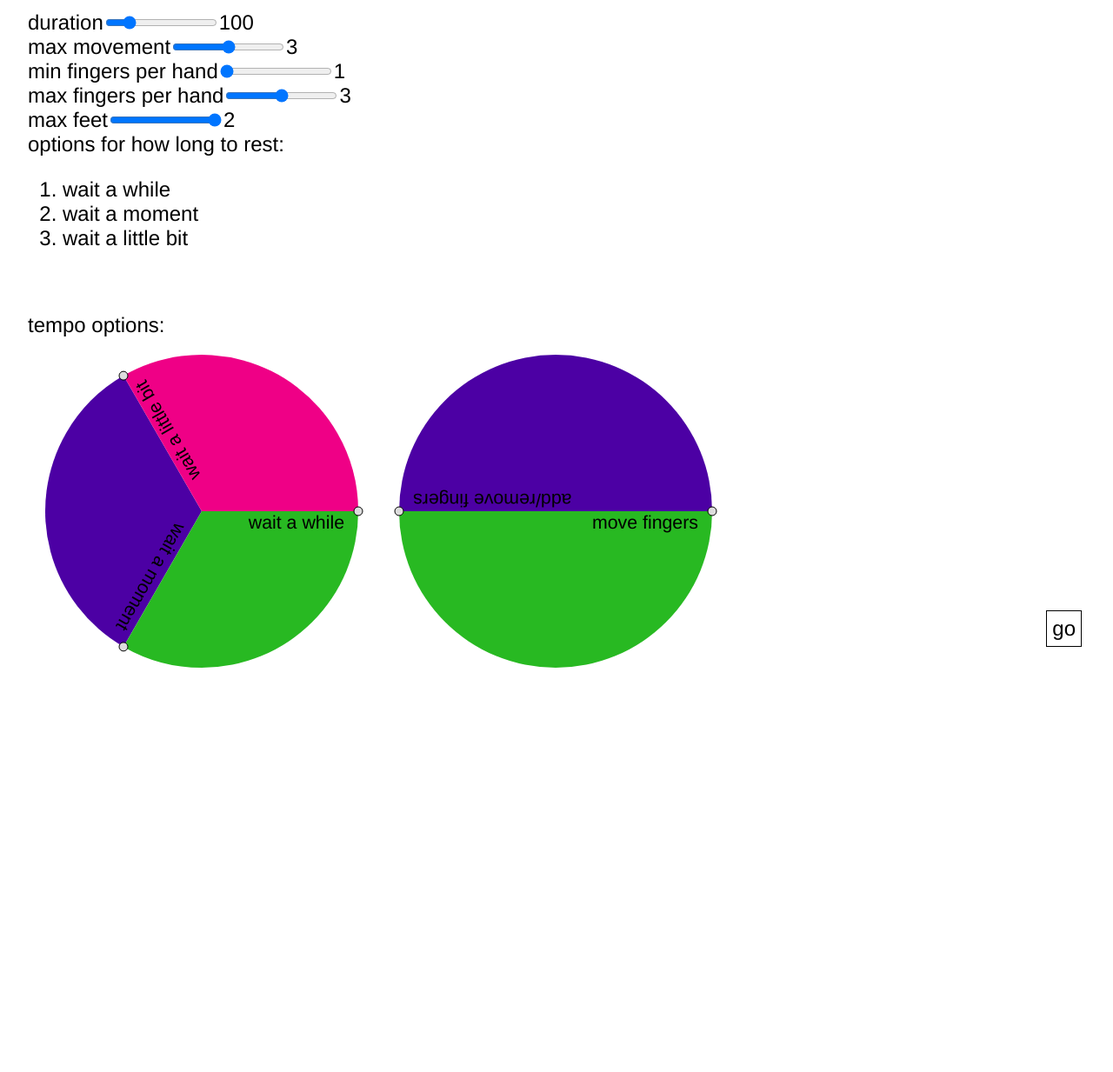
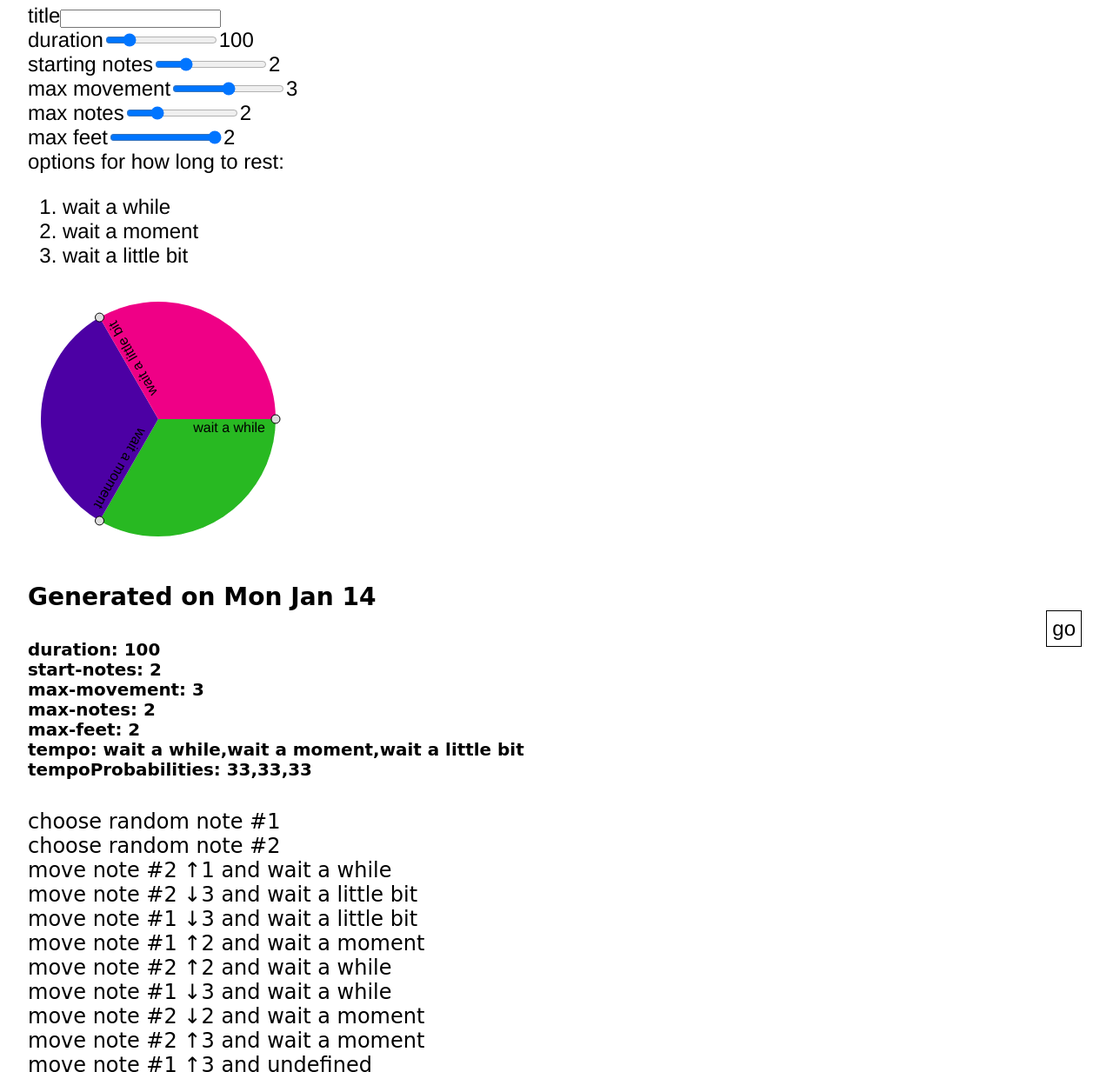
Before and after one commit to hvandusen/organ-composer, a website: page index.html in a window 1280 px wide. Shown: the part 20-1253 px from the top of the page at 87% size. Before the commit the page ends 862 px from the top, so only its background shows below. Drawn offline with Linux system fonts and the light colour scheme.

Commit message:
version 1.0...

```diff
--- a/index.html
+++ b/index.html
@@ -4,6 +4,7 @@
     <meta charset="UTF-8">
     <title>title</title>
     <link rel="stylesheet" href="styles.css">
+    <link media="print" href="print.css">
     <script type="text/javascript" src="jquery-3.3.1.min.js">
     </script>
     <script type="text/javascript" src="draggable-piechart.js"></script>
@@ -13,10 +14,11 @@
       go
     </div>
     <div class="config">
+      <label class="title" for="title">title<input type="text" name="title"><span></span></label>
       <label for="duration">duration<input type="range" name="duration" min="10" max="500" value="100" step="1"><span></span></label>
+      <label for="start-notes">starting notes<input type="range" name="start-notes" min="1" max="5" value="2" step="1"><span></span></label>
       <label for="max-movement">max movement<input type="range" name="max-movement" min="1" max="5" value="3" step="1"><span></span></label>
-      <label for="min-fingers">min fingers per hand<input type="range" name="min-fingers" min="1" max="5" value="1" step="1"><span></span></label>
-      <label for="max-fingers">max fingers per hand<input type="range" name="max-fingers" min="1" max="5" value="3" step="1"><span></span></label>
+      <label for="max-notes">max notes<input type="range" name="max-notes" min="1" max="5" value="2" step="1"><span></span></label>
       <label for="max-feet">max feet<input type="range" name="max-feet" min="0" max="2" value="2"><span></span></label>
       <label for="tempo">options for how long to rest:<ol class="tempo" name="tempo" contenteditable="true">
         <li>wait a while</li>
@@ -26,14 +28,15 @@
       </label>
     </div>
     <div class="probabilities">
-      <div class="">
-        tempo options:
-      </div>
-      <canvas id="tempoPieChart" width="400" height="400"></canvas>
-      <canvas id="stepPieChart" width="400" height="400"></canvas>
+      <canvas id="tempoPieChart" width="300" height="300"></canvas>
+      <!-- <canvas id="stepPieChart" width="400" height="400"></canvas> -->
     </div>
     <div class="score">
+      <h1>Score</h1>
+      <div class="score-info"></div>
+      <div class="score-steps">
 
+      </div>
     </div>
     <script type="text/javascript" src="script.js"></script>
   </body>
--- a/script.js
+++ b/script.js
@@ -1,7 +1,38 @@
-var options = {steps:["move fingers","add/remove fingers"]};
+var options = {steps:["move notes","add/remove notes"]};
 var colors = ["#28B922","#4C00A4","#EF0086","#F86519","#F9F72A","#8E723D","#80807E","#FFFFFF",]
 var tempoPieChart;
 var stepPieChart;
+var programVersion = 1.0;
+var todaysDate = Date().split(" ").slice(0,3).join(" ");
+var scoreStatus = {
+  notes: []
+};
+
+Array.prototype.equals = function (array) {
+    // if the other array is a falsy value, return
+    if (!array)
+        return false;
+
+    // compare lengths - can save a lot of time
+    if (this.length != array.length)
+        return false;
+
+    for (var i = 0, l=this.length; i < l; i++) {
+        // Check if we have nested arrays
+        if (this[i] instanceof Array && array[i] instanceof Array) {
+            // recurse into the nested arrays
+            if (!this[i].equals(array[i]))
+                return false;
+        }
+        else if (this[i] != array[i]) {
+            // Warning - two different object instances will never be equal: {x:20} != {x:20}
+            return false;
+        }
+    }
+    return true;
+}
+// Hide method from for-in loops
+Object.defineProperty(Array.prototype, "equals", {enumerable: false});
 
 $(document).ready(function(){
   $(".config *").on("input",onConfigChange)
@@ -11,6 +42,7 @@ $(document).ready(function(){
   	proportions: proportionsFromList(options.tempo),
     onchange: onTempoPieChartChange
   });
+  if(false)
   stepPieChart = new DraggablePiechart({
   	canvas: document.getElementById('stepPieChart'),
   	proportions: proportionsFromList(options.steps),
@@ -19,43 +51,54 @@ $(document).ready(function(){
   $(".go").click(generateScore);
 });
 
-function onTempoPieChartChange(piechart) {
-  options.tempoProbabilities = piechart.getAllSliceSizePercentages();
+
+
+function onTempoPieChartChange(piechart,p) {
+  var percentages = piechart.getAllSliceSizePercentages().map(function(e){return Math.floor(e)});
+  if(!percentages.equals(options.tempoProbabilities)){
+    options.tempoProbabilities = percentages;
+    generateScore()
+  }
 }
 
 function onStepPieChartChange(piechart) {
+
   options.stepProbabilities = piechart.getAllSliceSizePercentages();
+  generateScore()
 }
 
 function proportionsFromList(list){
   var outList = [];
   $.makeArray(list).map(function(e,i){
-    outList.push( { proportion: 100/list.length, format: { color: colors[i], label: e}} );
+    outList.push( { proportion: Math.floor(100/list.length), format: { color: colors[i], label: e}} );
   })
   return outList
 }
 
 function initConfigFile(){
   $(".config  label").map(function(i,e){
-    setOptionFromInput(e);
+    setOptionFromNumberInput(e);
   })
   $("ol").map(function(i,e){
     setOptionFromList(e);
   })
 }
 
-function setOptionFromInput(e){
-  options[$(e).attr("for")] = parseInt($(e).find("input").val());
+function setOptionFromNumberInput(e){
+
+  options[$(e).attr("for")] = typeof $(e).find("input").attr("type") === "range" ? parseInt($(e).find("input").val()) : $(e).find("input").val();
   $(e).find("span").text(options[$(e).attr("for")]);
 }
 
 function setOptionFromList(e){
-  var choices = $(e).find("li").map(function(i,e){
-    return $(e).text();
-  }).filter(function(i,e){
+  var choices = [];
+  $(e).find("li").map(function(i,e){
+    choices.push($(e).text());
+  })
+  choices.filter(function(e,i){
     return e !== "";
   });
-  options[$(e).parent().attr("for")] = choices
+  options[$(e).parent().attr("for")] = choices;
 }
 
 function onConfigChange(e){
@@ -64,14 +107,15 @@ function onConfigChange(e){
       setOptionFromList(e.target)
       break;
     case "INPUT":
-      setOptionFromInput($(e.target).closest("label"));
+      setOptionFromNumberInput($(e.target).closest("label"));
       break;
   }
   console.log("config change ",options.tempo.length)
-  $("#tempo").remove();
-  $(".probabilities").append('<canvas id="tempo" width="500" height="500"></canvas>')
+  var tempoPieChartHtml = $("#tempoPieChart").html();
+  $("#tempoPieChart").remove();
+  $(".probabilities").append('<canvas id="tempoPieChart" width="300" height="300"></canvas>')
   tempoPieChart = new DraggablePiechart({
-  	canvas: document.getElementById('tempo'),
+  	canvas: document.getElementById('tempoPieChart'),
   	proportions: proportionsFromList(options.tempo),
     onchange: onTempoPieChartChange
   });
@@ -82,18 +126,62 @@ function pickWeighted(probs){
   var count = 0;
   var status = 0;
   while(seed>status){
-    status+=probs[++count];
+    status+=probs[count];
+    count++;
   }
   return count-1;
 }
 
+function num(range){
+  return Math.floor(Math.random()*range);
+}
+
+function printOptions(options){
+  var ignore = ["steps","title"]
+  var out = "";
+  Object.keys(options).map(function(e,i){
+    if(ignore.indexOf(e)<0)
+    out+= e + ": "+options[e]+ "<br>"
+  })
+  return out;
+}
+
 function generateScore(){
-  console.log(options)
+  $(".score-container").remove();
+  $(".score > h1 ").text(options.title)
+  $(".score-info").html("<h3>Generated on "+todaysDate+"</h3><h5>"+printOptions(options)+"</h5>");
   var score = $("<div class='score-container'></div>");
+  var initialNotes = "";//$("<div>choose random note #1</div><div>choose random note #2</div>");
+  console.log()
+  for (var i = 1; i < parseInt(options["start-notes"])+1; i++) {
+    initialNotes += "<div>choose random note #"+i+"</div>";
+    scoreStatus.notes.push(0)
+  }
+  initialNotes = $(initialNotes);
+  score.append(initialNotes)
   for (var i = 0; i < options.duration; i++) {
-    var step = $("<span></span>");
-    var stepChoice = pickWeighted(options.stepProbabilities)
-    console.log(stepChoice)
+    var step = $("<div></div>");
+    var tempoChoice = options.tempo[pickWeighted(options.tempoProbabilities)];
+    var stepChoice = options.steps[0];
+    switch (stepChoice) {
+      case "move notes":
+        step.text("move note #"+(1+num(2))+" "+["↑", "↓"][num(2)]+(1+num(options["max-movement"]))+" ")
+        break;
+      case "add/remove notes":
+        //hen redo since status is an array now
+        if (scoreStatus.notes.length===0){
+          step.text("add finger");
+          scoreStatus.notes.push(0);
+        }
+        else{
+          var addOrRemoveChoice = [Math.floor(Math.random()*2)];
+            step.text(["add","remove"][addOrRemoveChoice]+" finger");
+            scoreStatus.notes += [1,-1][addOrRemoveChoice];
+        }
+        break;
+    }
+    step.text(step.text()+" and "+tempoChoice);
+    score.append(step)
   }
-  $(".score").html(score)
+  $(".score-steps").html(score)
 }
--- a/styles.scss
+++ b/styles.scss
@@ -13,16 +13,24 @@ body > div {
 }
 
 .config {
-  display: inline-block;
+  display: block;
 }
 
 .probabilities {
-  display: inline-block;
+  display: block;
 }
 
 label {
   display: block;
   padding: 0;
+}
+
+.title span {
+  display: none;
+}
+
+.score {
+  font-family: cursive;
 }
 
 .go {
```
Also changed, not shown: styles.css, 4 other files.
